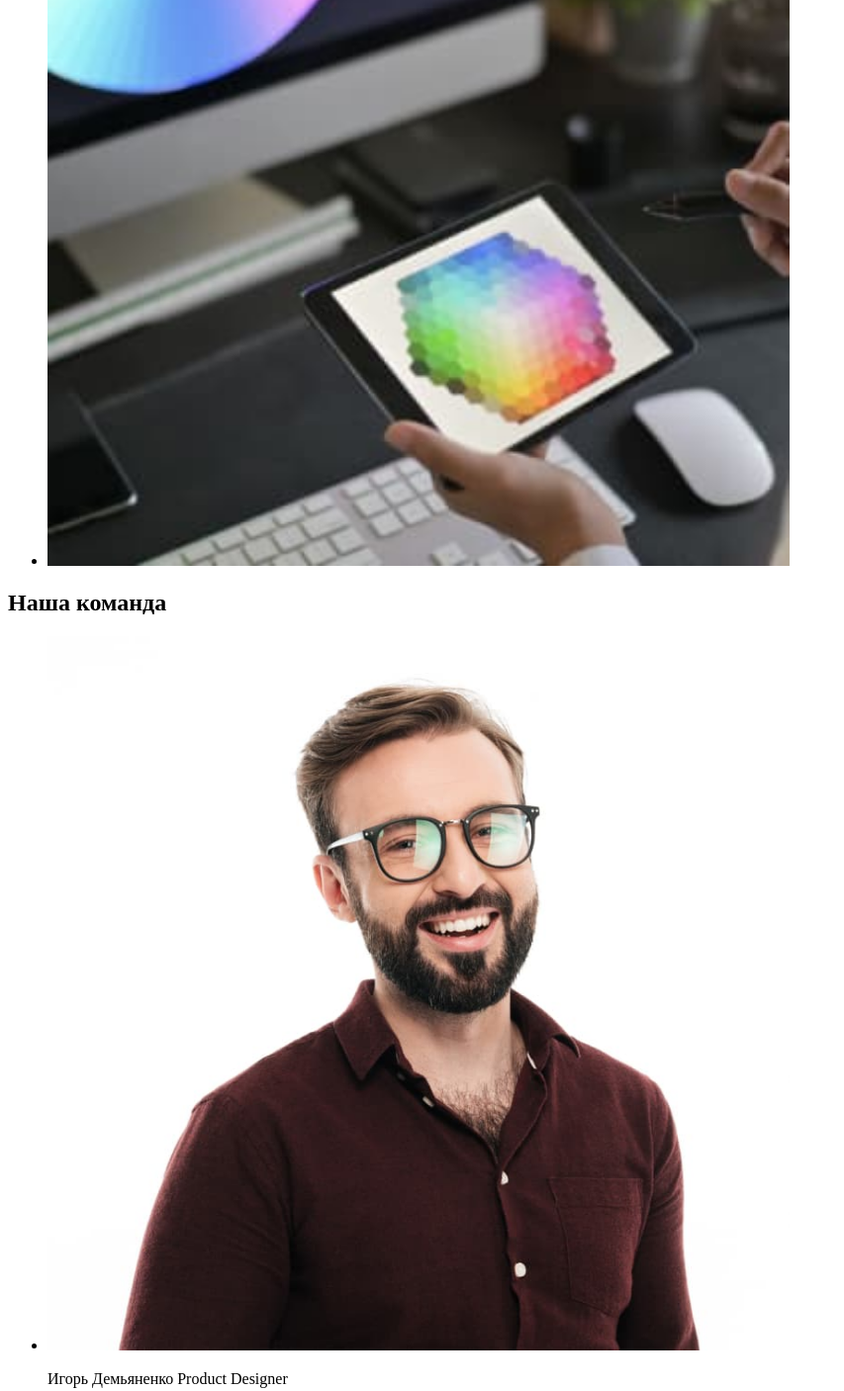
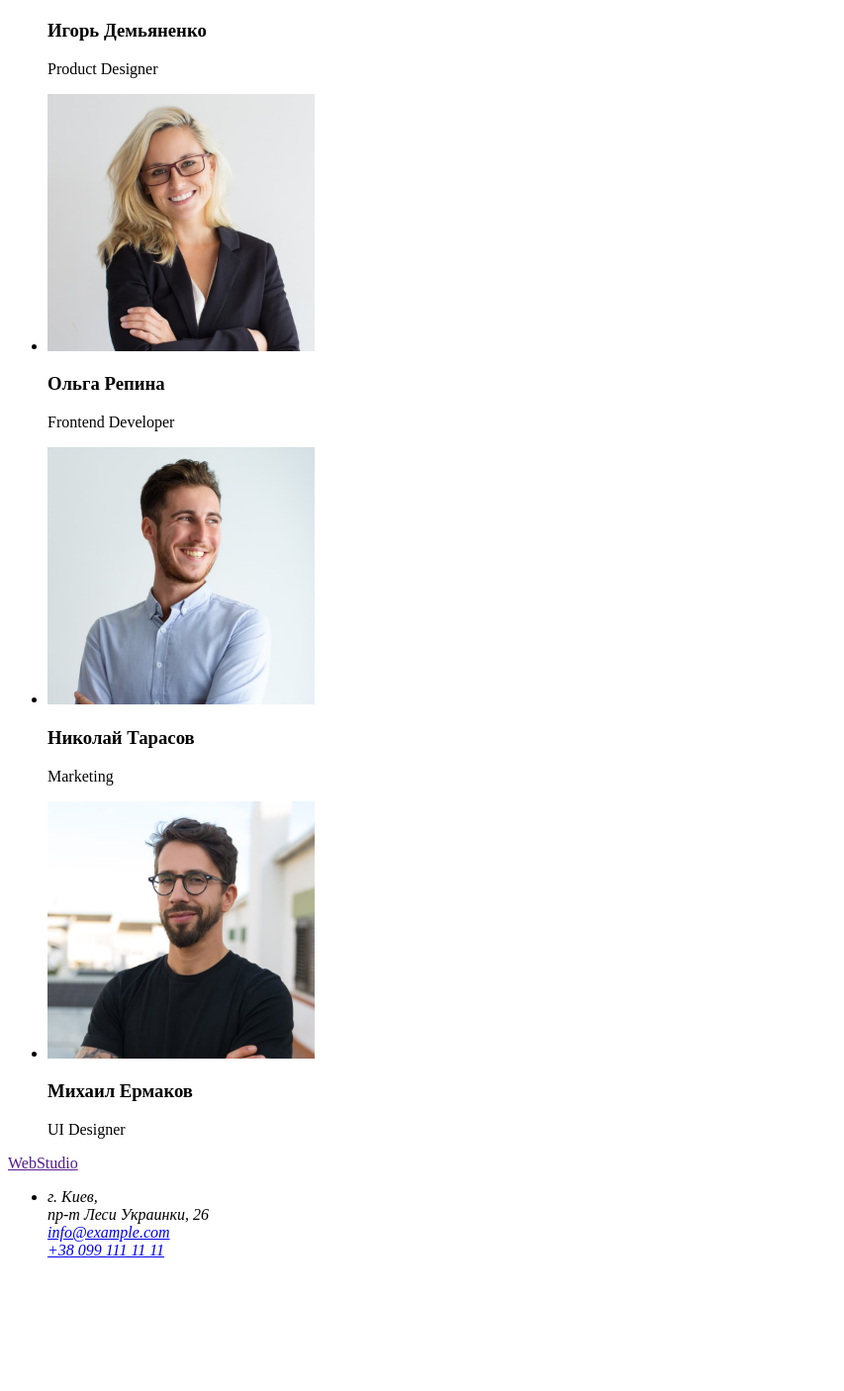
Before and after one commit to aleksizov/goit-markup-hw-01, a plain HTML site: page index.html in a window 1280 px wide. Shown: the part 1887-3293 px from the top of the page at 99% size, without its empty margins (0-853 px from the left). After the commit the page ends 3176 px from the top, so only its background shows below. Drawn offline with Linux system fonts and the light colour scheme.

Commit message:
the size of the image has changed, the link in the footer has been taken out of the list, the address has been made links in the footer

```diff
--- a/index.html
+++ b/index.html
@@ -57,13 +57,13 @@
             <h2>Чем мы занимаемся</h2>
             <ul>
                 <li>
-                    <img src="./images/компьютер.jpg" alt="фото компьютера" width="750" />
+                    <img src="./images/компьютер.jpg" alt="фото компьютера" width="370" />
                 </li>
                 <li>
-                    <img src="./images/телефон.jpg" alt="фото телефона" width="750" />
+                    <img src="./images/телефон.jpg" alt="фото телефона" width="370" />
                 </li>
                 <li>
-                    <img src="./images/планшет.jpg" alt="фото планшета" width="750" />
+                    <img src="./images/планшет.jpg" alt="фото планшета" width="370" />
                 </li>
             </ul>
         </section>
@@ -72,30 +72,34 @@
             <h2>Наша команда</h2>
             <ul>
                 <li>
-                    <img src="./images/игорь.jpg" alt="игорь" width="750">
-                    <p>Игорь Демьяненко Product Designer</p>
+                    <img src="./images/игорь.jpg" alt="игорь" width="270">
+                    <h3>Игорь Демьяненко</h3>
+                    <p>Product Designer</p>
                 </li>
                 <li>
-                    <img src="./images/ольга.jpg" alt="ольга" width="750">
-                    <p>Ольга Репина Frontend Developer</p>
+                    <img src="./images/ольга.jpg" alt="ольга" width="270">
+                    <h3>Ольга Репина</h3>
+                    <p>Frontend Developer</p>
                 </li>
                 <li>
-                    <img src="./images/коля.jpg" alt="николай" width="750">
-                    <p>Николай Тарасов Marketing</p>
+                    <img src="./images/коля.jpg" alt="николай" width="270">
+                    <h3>Николай Тарасов</h3>
+                    <p>Marketing</p>
                 </li>
                 <li>
-                    <img src="./images/миша.jpg" alt="михаил" width="750">
-                    <p>Михаил Ермаков UI Designer</p>
+                    <img src="./images/миша.jpg" alt="михаил" width="270">
+                    <h3>Михаил Ермаков</h3>
+                    <p>UI Designer</p>
                 </li>
             </ul>
         </section>
         <!--footer-->
         <footer>
             <!--футер-->
+            <a href="">WebStudio</a>
             <ul>
-                <li><a href="">WebStudio</a></li>
                 <li>
-                    <address>г. Киев,</br> пр-т Леси Украинки, 26</br> info@example.com</br> +38 099 111 11 11</address>
+                    <address>г. Киев,<br/> пр-т Леси Украинки, 26<br/> <a href="info@example.com">info@example.com</a><br/> <a href="tel+38-099-111-11-11">+38 099 111 11 11</a></address>
                 </li>
             </ul>
         </footer>
```
